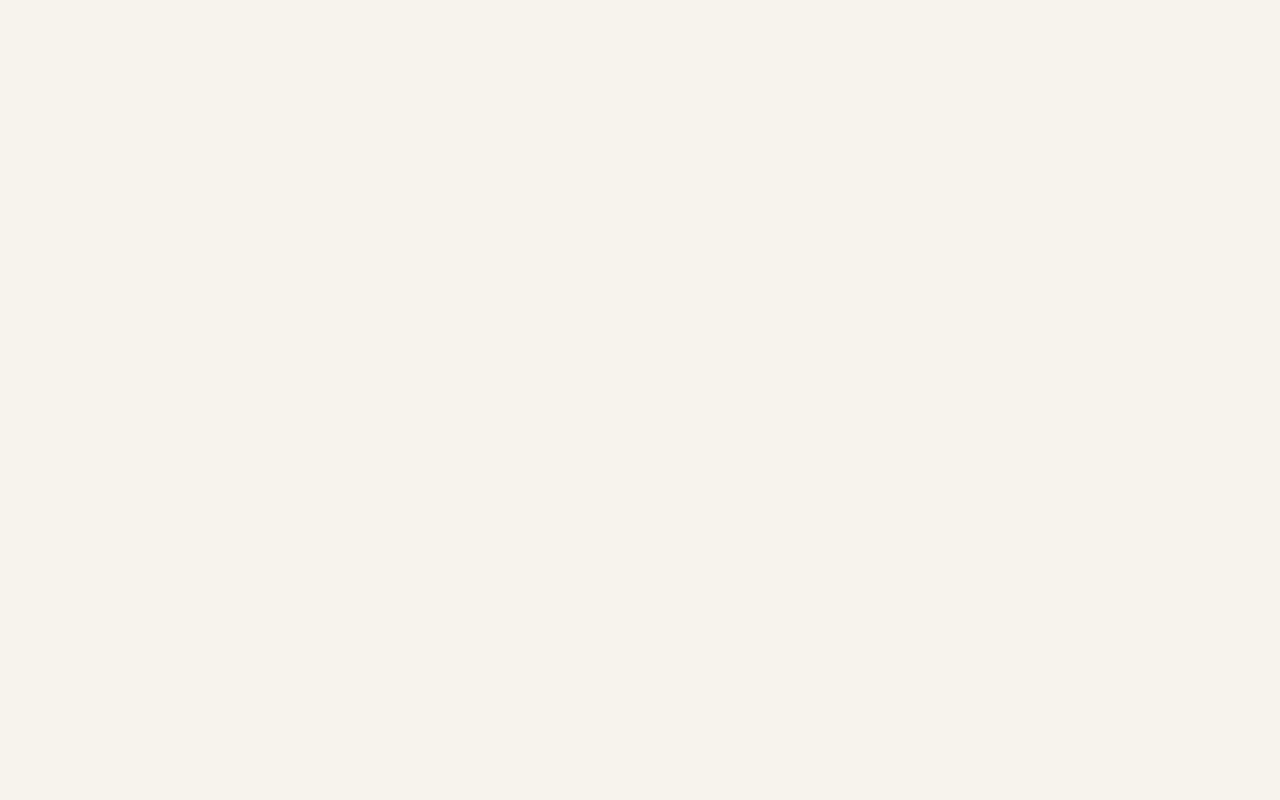
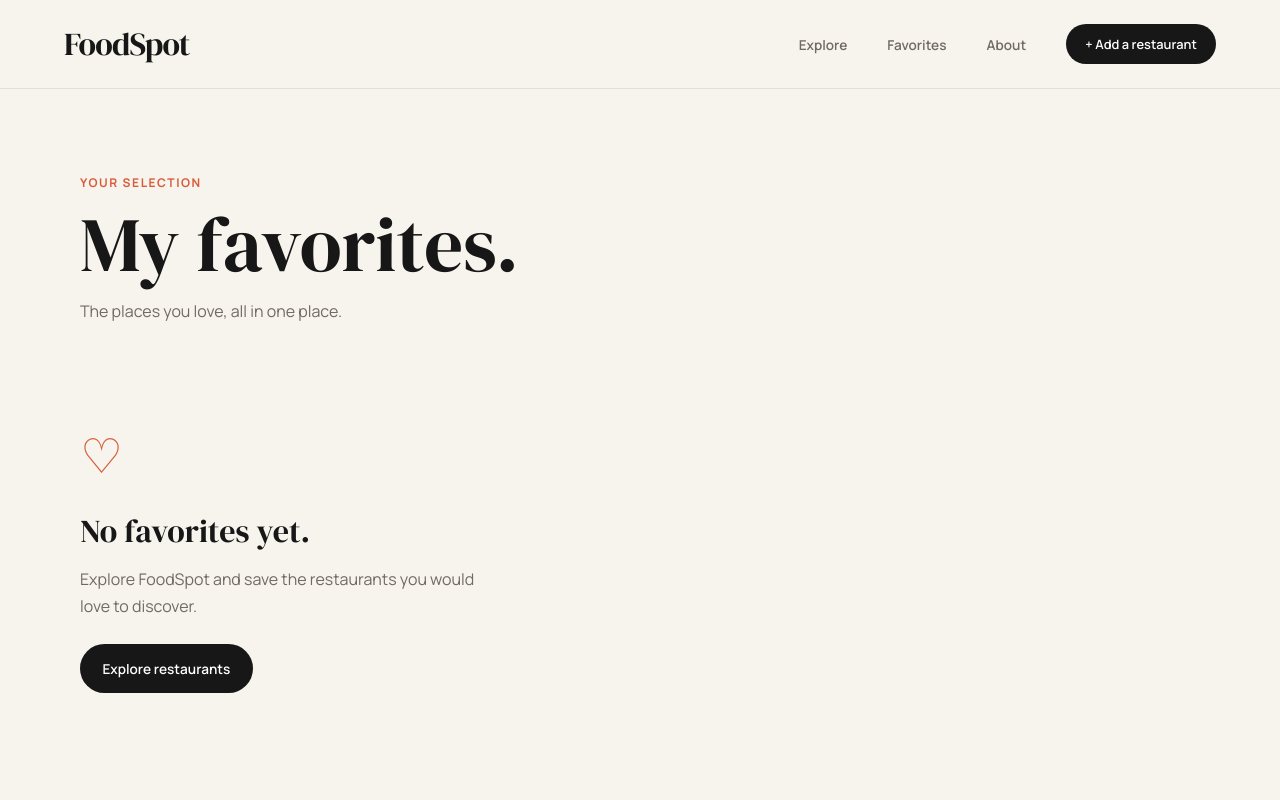
Before and after one commit to Mimnjim/FoodSpot, a React (Vite) app: page /favorites in a window 1280 px wide. Before the commit this address had no page. Shown: the top 800 px of the page. Built offline with nearby package versions, Linux system fonts and the light colour scheme.

Commit message:
Add favorites navigation link

```diff
--- a/src/App.jsx
+++ b/src/App.jsx
@@ -3,6 +3,7 @@ import { useState, useEffect } from 'react';
 import { BrowserRouter, Routes, Route } from 'react-router';
 import Home from './pages/Home.jsx';
 import RestaurantDetail from './pages/RestaurantDetail.jsx';
+import Favorites from './pages/Favorites.jsx';
 
 export default function App() {
     const [favorites, setFavorites] = useState(() => {
@@ -46,6 +47,16 @@ export default function App() {
                     path="/restaurant/:id"
                     element={<RestaurantDetail />}
                 />
+                <Route
+                    path="/favorites"
+                    element={
+                        <Favorites
+                            favorites={favorites}
+                            onToggleFavorite={toggleFavorite}
+                        />
+                    }
+                />
+
             </Routes>
         </BrowserRouter>
     );
--- a/src/components/Header.jsx
+++ b/src/components/Header.jsx
@@ -1,36 +1,38 @@
-import React from 'react';
+
+import { Link } from 'react-router';
 import '../styles/Header.css';
 
 export default function Header() {
     return (
         <header className="header">
-
-            <a href="/" className="header-logo">
+            <Link to="/" className="header-logo">
                 FoodSpot
-            </a>
+            </Link>
 
             <nav className="header-nav">
                 <ul>
                     <li>
-                        <a href="/">Explore</a>
+                        <Link to="/">Explore</Link>
                     </li>
 
                     <li>
-                        <a href="/">Favorites</a>
+                        <Link to="/favorites">Favorites</Link>
                     </li>
 
                     <li>
-                        <a href="/">About</a>
+                        <Link to="/">About</Link>
                     </li>
 
                     <li>
-                        <button className="header-button">
+                        <button
+                            type="button"
+                            className="header-button"
+                        >
                             + Add a restaurant
                         </button>
                     </li>
                 </ul>
             </nav>
-
         </header>
     );
 }
--- a/src/pages/Favorites.jsx
+++ b/src/pages/Favorites.jsx
@@ -0,0 +1,51 @@
+
+import { Link } from 'react-router';
+import Header from '../components/Header.jsx';
+import RestaurantList from '../components/RestaurantList.jsx';
+import Footer from '../components/Footer.jsx';
+import restaurants from '../data/restaurants.js';
+import '../styles/Favorites.css';
+
+export default function Favorites({ favorites, onToggleFavorite }) {
+    const favoriteRestaurants = restaurants.filter((restaurant) =>
+        favorites.includes(restaurant.id)
+    );
+
+    return (
+        <div className="favorites-page">
+            <Header />
+
+            <main className="favorites-main">
+                <div className="favorites-heading">
+                    <span className="favorites-eyebrow">YOUR SELECTION</span>
+                    <h1>My favorites.</h1>
+                    <p>
+                        The places you love, all in one place.
+                    </p>
+                </div>
+
+                {favoriteRestaurants.length > 0 ? (
+                    <RestaurantList
+                        restaurants={favoriteRestaurants}
+                        favorites={favorites}
+                        onToggleFavorite={onToggleFavorite}
+                    />
+                ) : (
+                    <div className="favorites-empty">
+                        <span className="favorites-empty-heart">♡</span>
+                        <h2>No favorites yet.</h2>
+                        <p>
+                            Explore FoodSpot and save the restaurants
+                            you would love to discover.
+                        </p>
+                        <Link to="/" className="favorites-explore-button">
+                            Explore restaurants
+                        </Link>
+                    </div>
+                )}
+            </main>
+
+            <Footer />
+        </div>
+    );
+}
--- /dev/null
+++ b/src/styles/Favorites.css
@@ -0,0 +1,80 @@
+
+.favorites-main {
+    width: 100%;
+    max-width: 1400px;
+    min-height: 60vh;
+    margin: 0 auto;
+    padding: 5rem;
+}
+
+.favorites-heading {
+    margin-bottom: 3rem;
+}
+
+.favorites-eyebrow {
+    color: var(--accent);
+    font-size: 0.75rem;
+    font-weight: 700;
+    letter-spacing: 0.13em;
+}
+
+.favorites-heading h1 {
+    margin-top: 0.8rem;
+    font-family: 'DM Serif Display', serif;
+    font-size: clamp(3rem, 6vw, 5rem);
+    font-weight: 400;
+    line-height: 1;
+}
+
+.favorites-heading p {
+    margin-top: 1rem;
+    color: var(--secondary);
+}
+
+.favorites-empty {
+    display: flex;
+    flex-direction: column;
+    align-items: flex-start;
+    padding: 3rem 0 5rem;
+}
+
+.favorites-empty-heart {
+    color: var(--accent);
+    font-size: 3rem;
+}
+
+.favorites-empty h2 {
+    margin-top: 1rem;
+    font-family: 'DM Serif Display', serif;
+    font-size: 2rem;
+    font-weight: 400;
+}
+
+.favorites-empty p {
+    max-width: 420px;
+    margin-top: 0.7rem;
+    color: var(--secondary);
+    line-height: 1.7;
+}
+
+.favorites-explore-button {
+    display: inline-flex;
+    margin-top: 1.5rem;
+    padding: 0.9rem 1.4rem;
+    border-radius: 999px;
+    background: var(--text);
+    color: var(--white);
+    font-size: 0.85rem;
+    font-weight: 600;
+    transition: background-color 0.2s ease;
+}
+
+.favorites-explore-button:hover {
+    background: var(--accent);
+}
+
+@media (max-width: 700px) {
+    .favorites-main {
+        padding: 3rem 1.2rem;
+    }
+}
```
